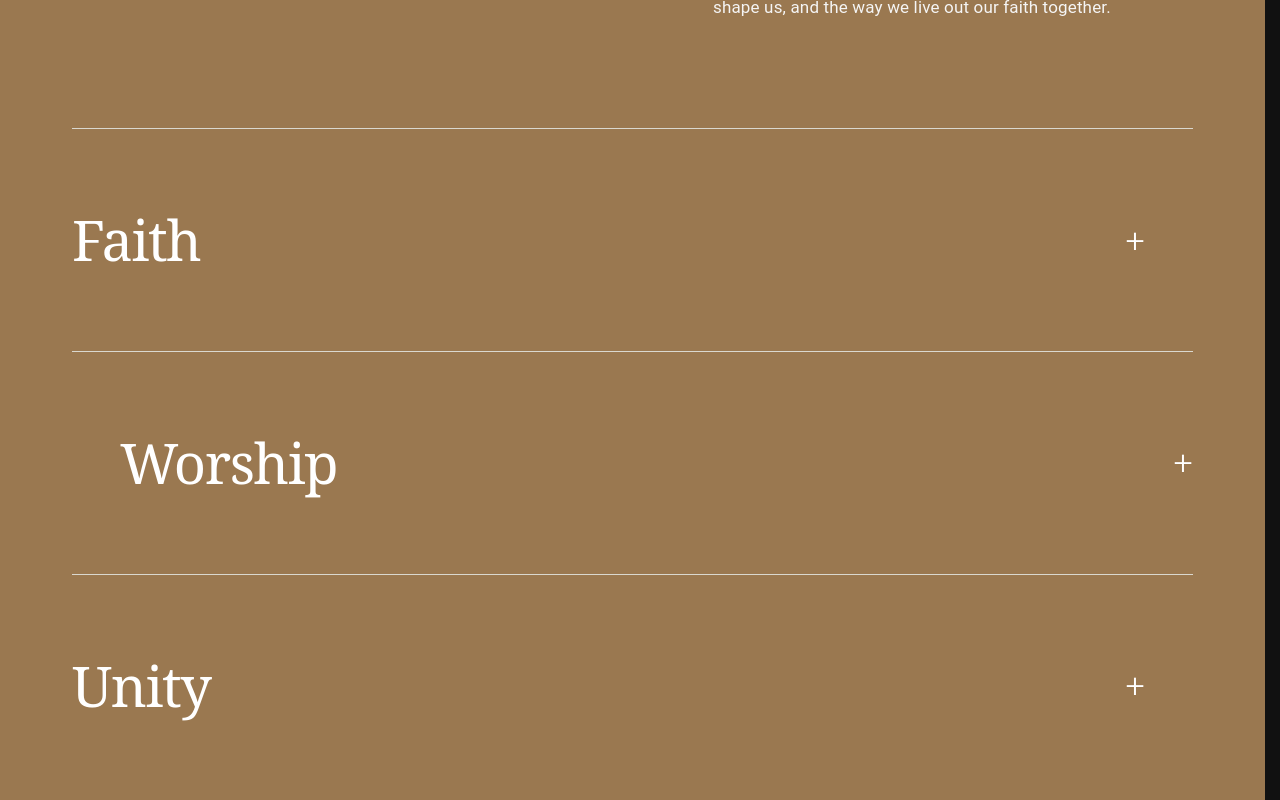
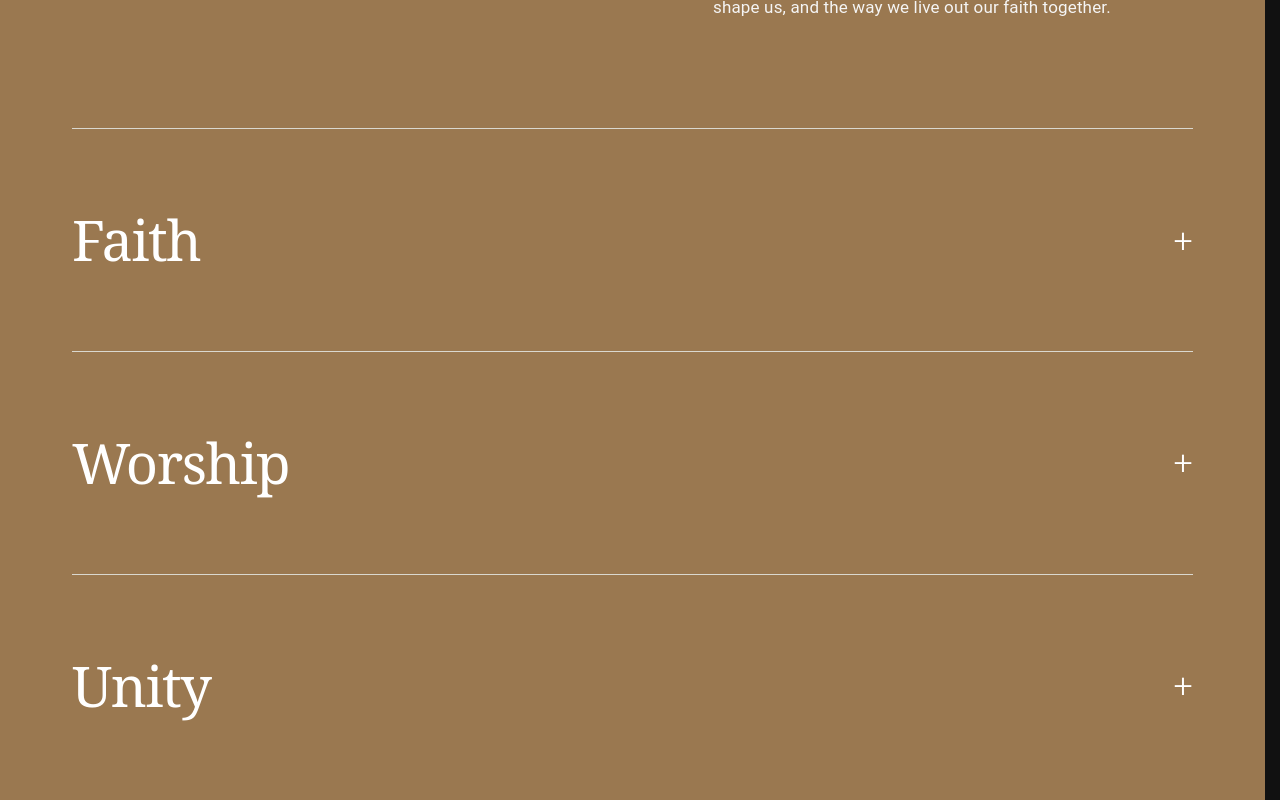
Before and after one commit to JayRostorfer/Salt-LightChurch, a Next.js app: page /about in a window 1280 px wide. Shown: the part 2580-3380 px from the top of the page. Built offline with nearby package versions, Linux system fonts and the light colour scheme.

Commit message:
Remove conditional margin settings in Values.js

```diff
--- a/src/app/about/Values.js
+++ b/src/app/about/Values.js
@@ -286,12 +286,12 @@ export default function WhatWeValue() {
 
         pl: {
           xs: 0,
-          md: index % 2 === 0 ? 0 : 6,
+          md: 0,
         },
 
         pr: {
           xs: 0,
-          md: index % 2 === 0 ? 6 : 0,
+          md: 0,
         },
 
 
```
